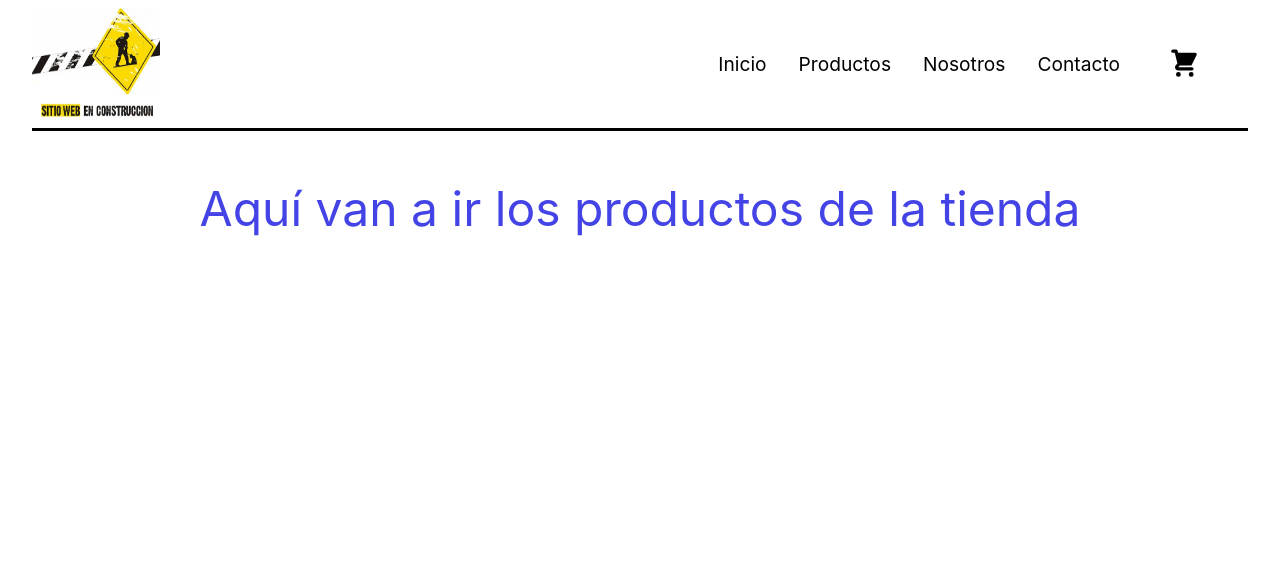
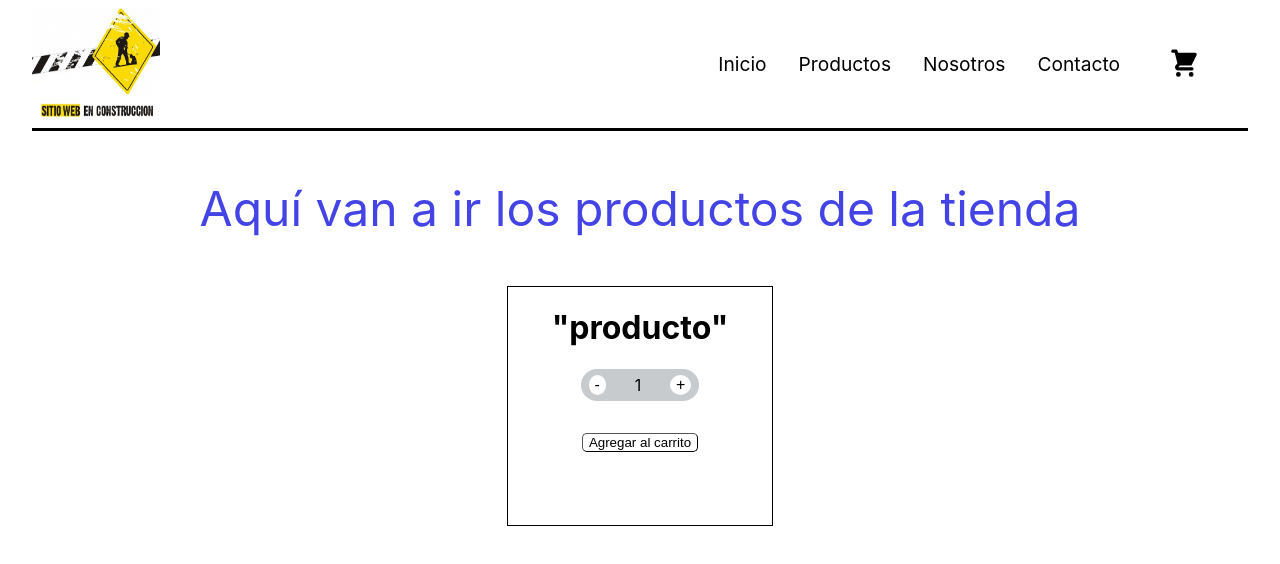
Before and after one commit to lautaroGozalvezGaray/Ecommerce-GozalvezGaray, a React (Create React App) app: page / in a window 1280 px wide. Shown: the top 564 px of the page. Built offline with nearby package versions, Linux system fonts and the light colour scheme.

Commit message:
añadiendo ItemCount

```diff
--- /dev/null
+++ b/src/components/ItemCount/index.jsx
@@ -0,0 +1,52 @@
+import React, { useState } from 'react'
+import "./styles.css";
+
+const ItemCount = ({handleAdd, initial, stock}) => {
+
+    const [count, setCount] = useState(1);
+
+    const onAdd = () => {
+        if(count < stock){
+            setCount(count+1);
+        }
+
+        return setCount;
+    };
+
+    const onDecrement = () => {
+
+        if( count>initial ){
+            setCount(count-1);
+        }
+
+        return setCount;
+
+    };
+
+
+
+  return (
+    <div className='containerCard'>
+        <div className='card'>
+        <h1>"producto"</h1>
+        <div className='count'>
+
+            <button className='buttonCount' onClick={onDecrement}>-</button>
+
+            <p>{count}</p>
+
+            <button className='buttonCount' onClick={onAdd}>+</button>
+
+
+        </div>
+
+        <button className='buttonAdd' onClick={handleAdd}>Agregar al carrito</button>
+
+    </div>
+
+    </div>
+
+  )
+}
+
+export default ItemCount;
--- /dev/null
+++ b/src/components/ItemCount/styles.css
@@ -0,0 +1,42 @@
+.containerCard{
+    display: flex;
+    flex-direction: row;
+    justify-content: center;
+    height: 15rem;
+
+}
+.card{
+    width: 30%;
+    display: flex;
+    flex-direction: column;
+    align-items: center;
+    border: 1px solid black;
+}
+.count{
+    display: flex;
+    flex-direction: row;
+    margin-bottom: 2rem;
+    width: 45%;
+    height: 2rem;
+    justify-content: space-between;
+    align-items: center;
+    background-color: rgb(199, 203, 206);
+    border-radius: 30px;
+}
+.buttonCount{
+    border-radius: 50%;
+    border: none;
+    background-color: rgb(255, 255, 255);
+    font-size: 1rem;
+    margin-left: 0.5rem;
+    margin-right: 0.5rem;
+}
+.buttonAdd{
+    background-color: rgb(255, 255, 255);
+    border-radius: 5px;
+    border-width: 1px;
+}
+.buttonCount:hover, .buttonAdd:hover{
+    background-color: rgb(0, 0, 0);
+    color: rgb(255, 255, 255);
+}
--- a/src/containers/ItemListContainer/inde.jsx
+++ b/src/containers/ItemListContainer/inde.jsx
@@ -1,10 +1,17 @@
 import React from "react";
+import ItemCount from "../../components/ItemCount";
 import "./styles.css";
 
 const ItemListContainer = ({greeting}) => {
+
+    const handleAdd = () => {
+        console.log("Se agregó un producto al carrito");
+    }
+
     return(
         <div>
             <p className="itemListContainer">{greeting}</p>
+            <ItemCount handleAdd = {handleAdd} initial = {1} stock = {10}></ItemCount>
         </div>
     )
 }
```
